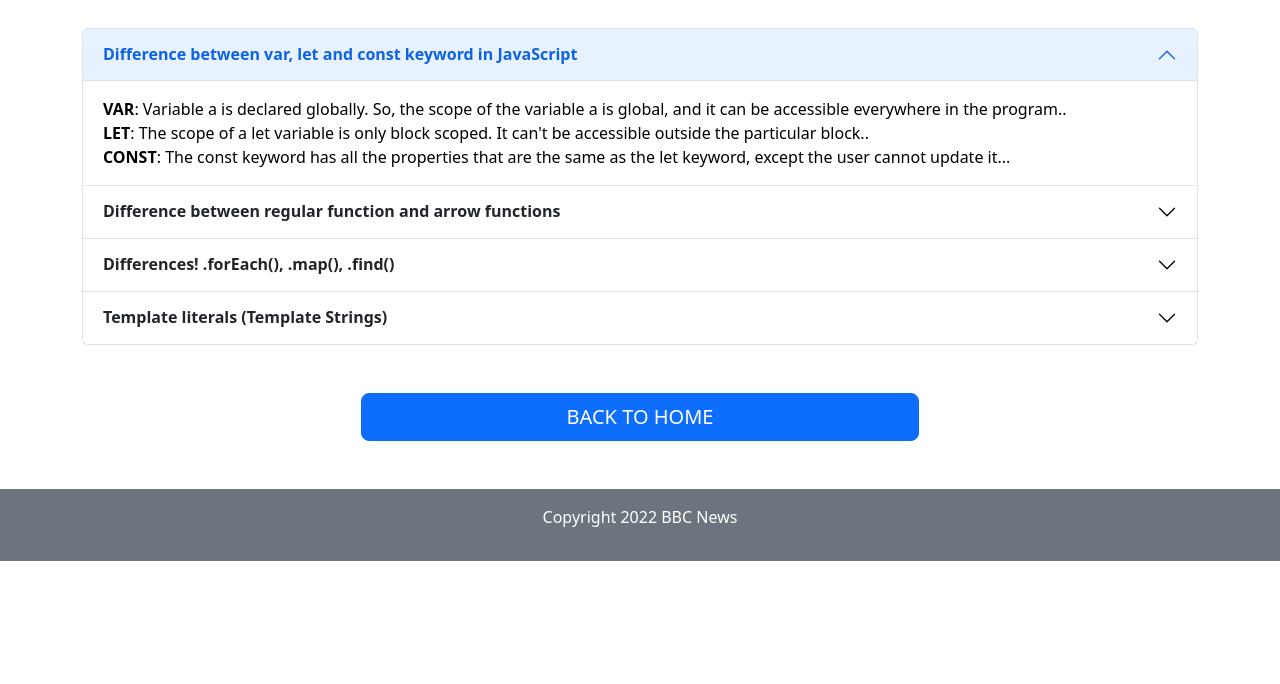
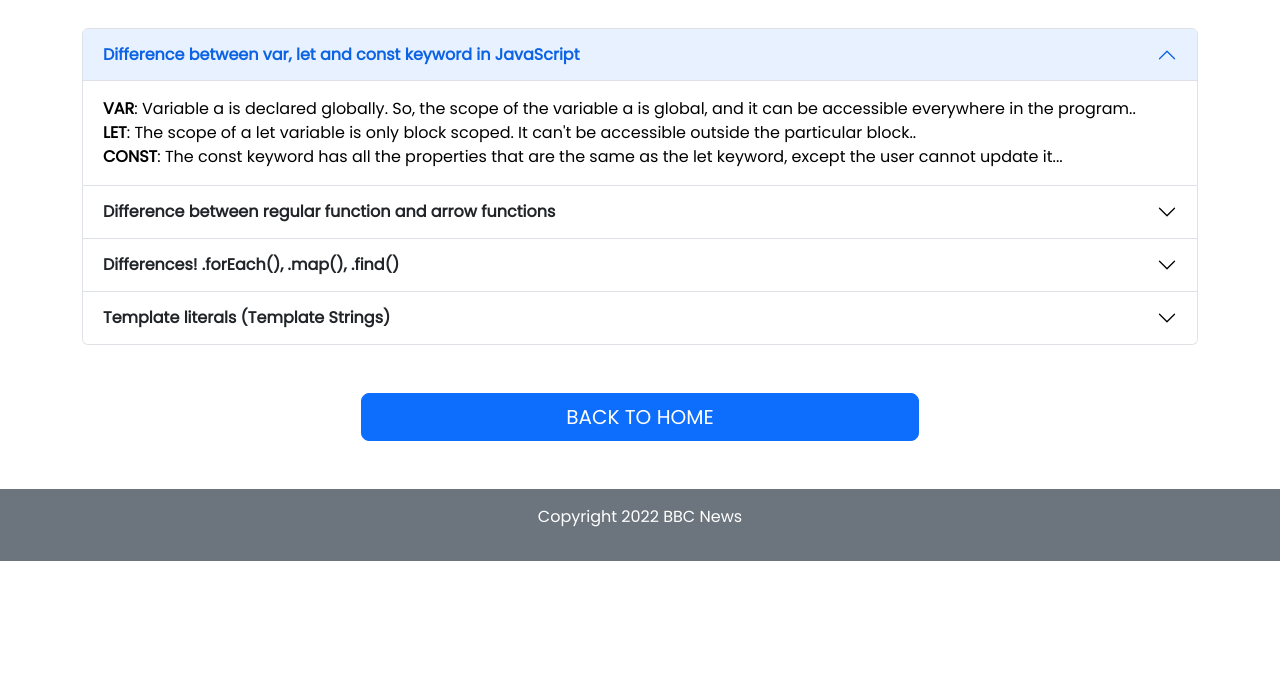
Before and after one commit to raju-miah/news-portal-site-with-api, a plain HTML site: page blog.html in a window 1280 px wide. Shown: the part 116-800 px from the top of the page. Drawn offline with nearby package versions, Linux system fonts and the light colour scheme.

Commit message:
chacked all and added css for font

```diff
--- a/blog.html
+++ b/blog.html
@@ -5,8 +5,11 @@
     <meta charset="utf-8">
     <meta name="viewport" content="width=device-width, initial-scale=1">
     <title>BBC News</title>
+    <!-- Bootstrap cdn -->
     <link href="https://cdn.jsdelivr.net/npm/bootstrap@5.2.0/dist/css/bootstrap.min.css" rel="stylesheet"
         integrity="sha384-gH2yIJqKdNHPEq0n4Mqa/HGKIhSkIHeL5AyhkYV8i59U5AR6csBvApHHNl/vI1Bx" crossorigin="anonymous">
+    <!-- my css link -->
+    <link rel="stylesheet" href="css/style.css">
 </head>
 
 <body>
--- /dev/null
+++ b/css/style.css
@@ -0,0 +1,7 @@
+/* font  */
+
+@import url('https://fonts.googleapis.com/css2?family=Poppins&display=swap');
+
+body {
+    font-family: 'Poppins', sans-serif;
+}
```
Also changed, not shown: index.html (+3 -0 lines).
